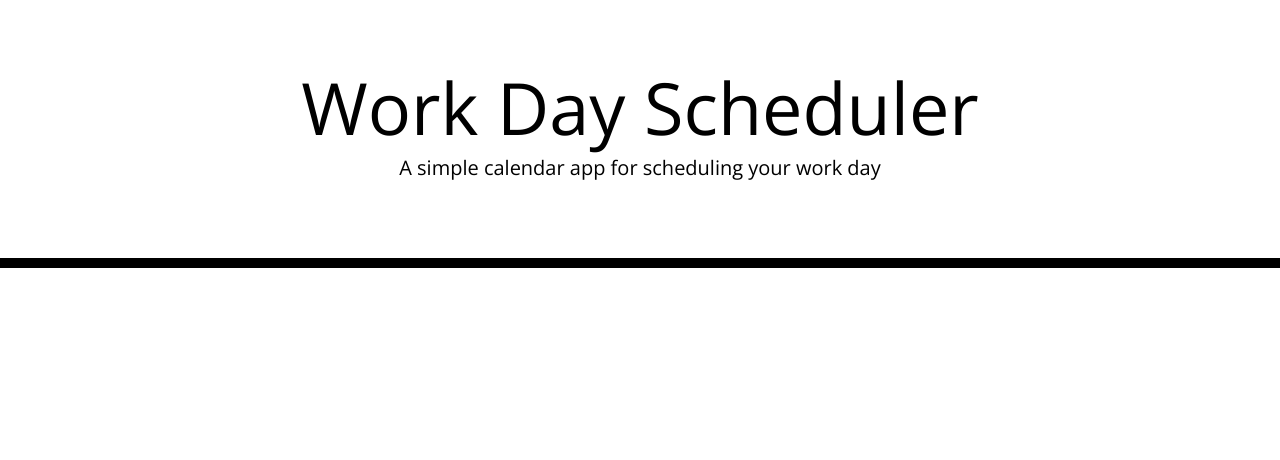
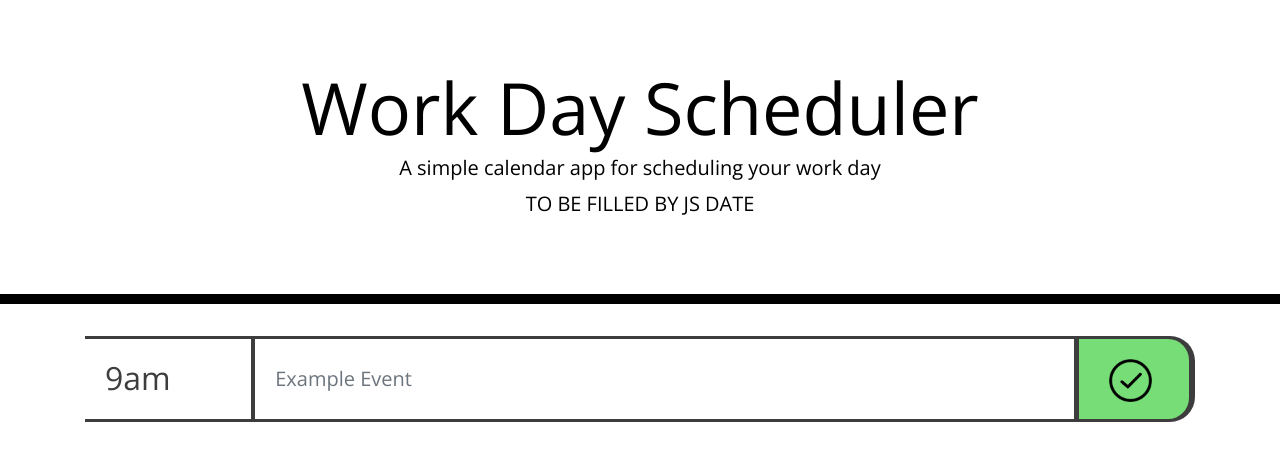
Before and after one commit to AbbyDabbyDooDoesGitHub/UW_ChWk05_WorkDayScheduleCalendar, a plain HTML site: page index.html in a window 1280 px wide. Drawn offline with nearby package versions, Linux system fonts and the light colour scheme.

Commit message:
basic formatting for time blocks

```diff
--- a/Assets/CSS/style.css
+++ b/Assets/CSS/style.css
@@ -80,3 +80,61 @@
     font-size: 20px;
     transition: all 0.3s ease-in-out;
   }
+
+  .timeblocks {
+    border: 3px solid rgb(61, 61, 61);
+    border-left: none;
+    padding: 0;
+    margin: 0;
+    background-color: rgb(61, 61, 61);
+    border-bottom-right-radius: 25px;
+    border-top-right-radius: 25px;
+    height: 86px;
+  }
+
+  .timeblockElements {
+    display: inline-block;
+    margin: 0;
+    padding: 20px;
+    height: 80px;
+    position: relative;
+  }
+
+  #timeIdentifier {
+    background-color: white;
+    color: rgb(61, 61, 61);
+    font-size: 25px;
+    width: 15%;
+    /* top: -4px; */
+  }
+
+  .eventEntry {
+    background-color: white;
+    font-size: 20px;
+    width: 74%;
+    padding-top: 5px;
+    padding-bottom: 5px;
+    border: none;
+    word-wrap: normal;
+    top: -4px;
+    border-radius: 0%;
+  }
+
+  .timeBtn {
+    background-color: #77dd77;
+    border-bottom-right-radius: 21px;
+    border-top-right-radius: 21px;
+    top: -6px;
+    width: 10%;
+  }
+
+  .timeIcon {
+    width: 43px;
+    height: 43px;
+    padding: 0;
+    margin-left: 10px;
+  }
+
+  #saveIcon {
+    display: none;
+  }
--- a/Assets/JS/script.js
+++ b/Assets/JS/script.js
@@ -1,3 +1,18 @@
 // alert('JS File is connected');
 
-// START CODING HERE! :)
+
+
+
+
+
+// FUNCTION TO REVEAL BY SECTION (CLASS)
+function reveal (section) {
+    // console.log("ran reveal()");
+    section.style.display = "block";
+}
+
+// FUNCTION TO HIDE BY SECTION (CLASS)
+function hide (section) {
+    // console.log("ran hide()");
+    section.style.display = "none";
+}
--- a/index.html
+++ b/index.html
@@ -39,11 +39,29 @@
     <header class="jumbotron">
       <h1 class="display-3">Work Day Scheduler</h1>
       <p class="lead">A simple calendar app for scheduling your work day</p>
-      <p id="currentDay" class="lead"></p>
+      <p id="currentDay" class="lead">TO BE FILLED BY JS DATE</p>
     </header>
 
     <div class="container">
-      <!-- Timeblocks go here -->
+
+      <div class="timeblocks" id="timeblock9am">
+
+        <div class="timeblockElements" id="timeIdentifier">
+          <h2>9am</h2>
+        </div>
+
+
+        <input id="eventEntryBox" class="timeblockElements eventEntry form-control" type="search" placeholder="Example Event" aria-label="Search">
+
+
+        <div class="timeblockElements timeBtn" id="timeBtn9am">
+          <img class="timeblockElements timeIcon" id="okIcon" src="./Assets/Images/noun-ok-2014883.png" alt="Checkmark Icon: Ok by Mert Güler from NounProject.com">
+          <img class="timeblockElements timeIcon" id="saveIcon" src="./Assets/Images/noun-save-4168843.png" alt="Save Icon: Save by Warunk Icon from NounProject.com">
+        </div>
+
+      </div>
+
+
     </div>
 
 
```
Also changed, not shown: Assets/Images/noun-ok-2014883.png (added), Assets/Images/noun-save-4168843.png (added), 1 other file.
